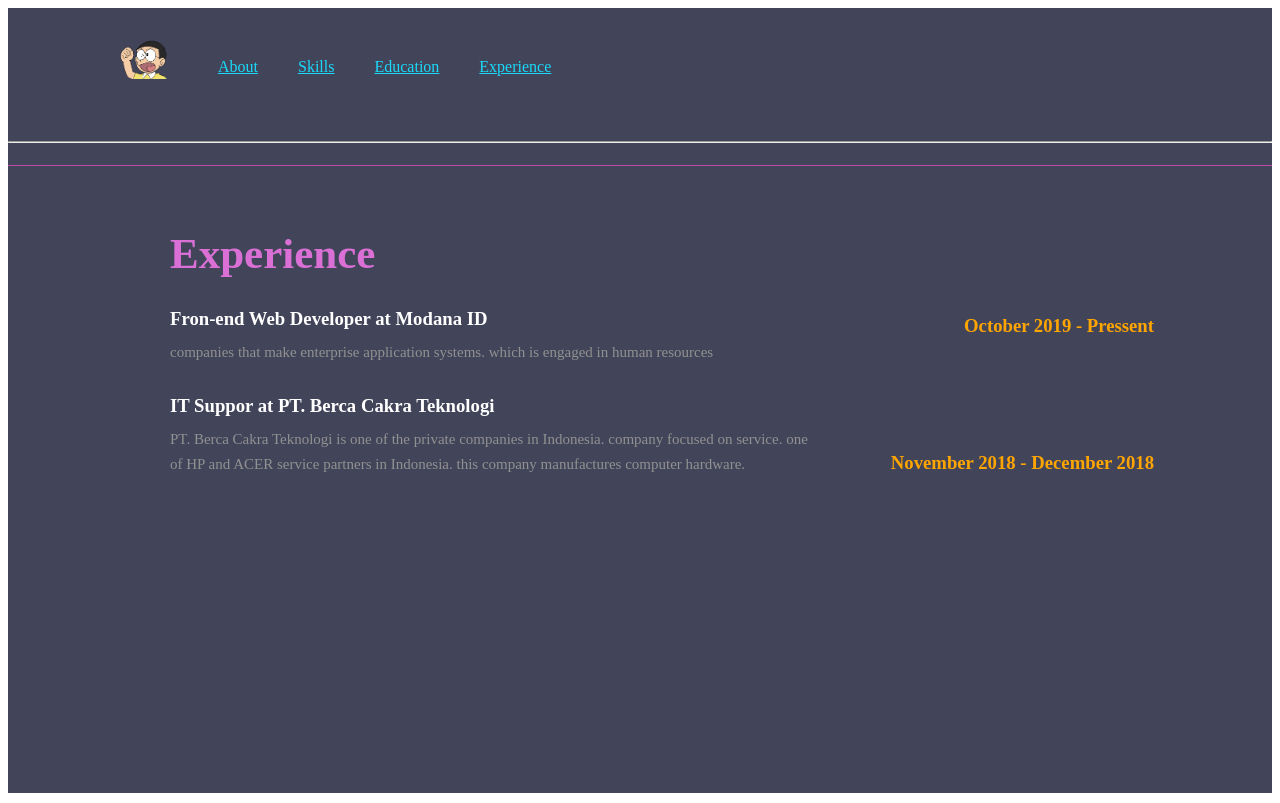
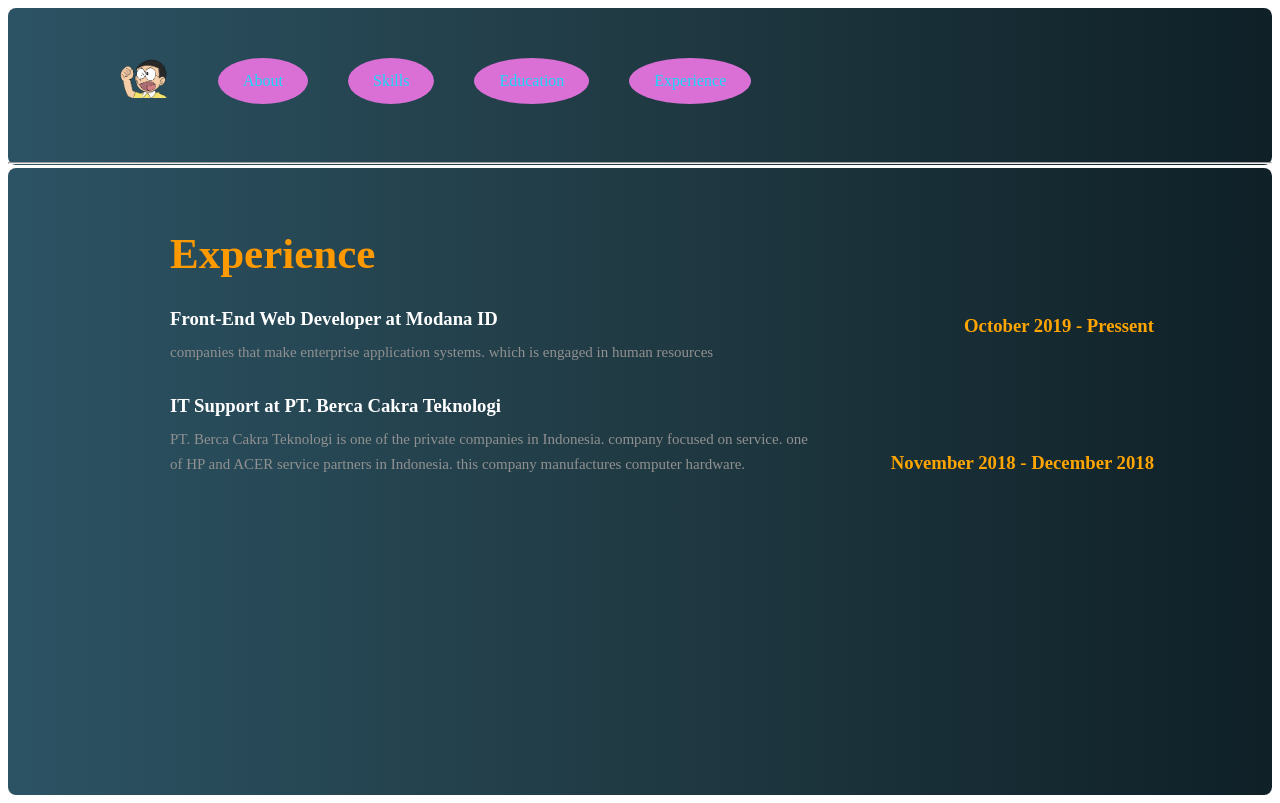
Before and after one commit to adprm/web-fundamentals, a plain HTML site: page components/expe.html in a window 1280 px wide. Drawn offline with Linux system fonts and the light colour scheme.

Commit message:
update color style active href in css

```diff
--- a/components/expe.html
+++ b/components/expe.html
@@ -26,9 +26,9 @@
                 <h1>Experience</h1>
 
                 <div class="expe">
-                    <h3>Fron-end Web Developer at Modana ID</h3>
+                    <h3>Front-End Web Developer at Modana ID</h3>
                     <p>companies that make enterprise application systems. which is engaged in human resources</p>
-                    <h3>IT Suppor at PT. Berca Cakra Teknologi</h3>
+                    <h3>IT Support at PT. Berca Cakra Teknologi</h3>
                     <p>PT. Berca Cakra Teknologi is one of the private companies in Indonesia. company focused on
                         service. one of HP and ACER service partners in Indonesia. this company manufactures computer
                         hardware.</p>
--- a/css/style.css
+++ b/css/style.css
@@ -1,20 +1,32 @@
 .container {
+    border-radius: 8px;
     width: 100%;
     height: 80%;
-    background: #42455a;
+    background: #0F2027;
+    /* fallback for old browsers */
+    background: -webkit-linear-gradient(to right, #2C5364, #203A43, #0F2027);
+    /* Chrome 10-25, Safari 5.1-6 */
+    background: linear-gradient(to right, #2C5364, #203A43, #0F2027);
+    /* W3C, IE 10+/ Edge, Firefox 16+, Chrome 26+, Opera 12+, Safari 7+ */
+
 }
 
 .topbar {
+    border-radius: 8px;
     width: 100%;
     height: 20%;
-    background: #42455a;
+    background: #0F2027;
+    /* fallback for old browsers */
+    background: -webkit-linear-gradient(to right, #2C5364, #203A43, #0F2027);
+    /* Chrome 10-25, Safari 5.1-6 */
+    background: linear-gradient(to right, #2C5364, #203A43, #0F2027);
+    /* W3C, IE 10+/ Edge, Firefox 16+, Chrome 26+, Opera 12+, Safari 7+ */
+
 }
 
 .line {
-    background-color: #bf4aa8;
-    size: 1px;
-    height: 1px;
-
+    size: 2px;
+    height: 3px;
 }
 
 .menu ul {
@@ -31,12 +43,25 @@
 
 .logo img {
     width: 50px;
-    margin-top: -20px;
+    margin-top: -1px;
     margin-right: 10px;
 }
 
 .menu a {
     color: #19dafa !important;
+    background-color: orchid;
+    padding: 14px 25px;
+    text-align: center;
+    text-decoration: none;
+    display: inline-block;
+    border-radius: 80%;
+}
+
+.menu
+a:hover,
+a:active {
+    background: #ff9900;
+    background: #ff9900;
 }
 
 .banner {
@@ -58,7 +83,7 @@
     width: 640px;
     position: relative;
     margin-left: 40px;
-    color: orchid;
+    color: #ff9900;
 }
 
 .app-text a {
@@ -135,7 +160,7 @@
 }
 
 .skills h1 {
-    color: #bf4aa8;
+    color: #ff9900;
 }
 
 .skills h3 {
```
